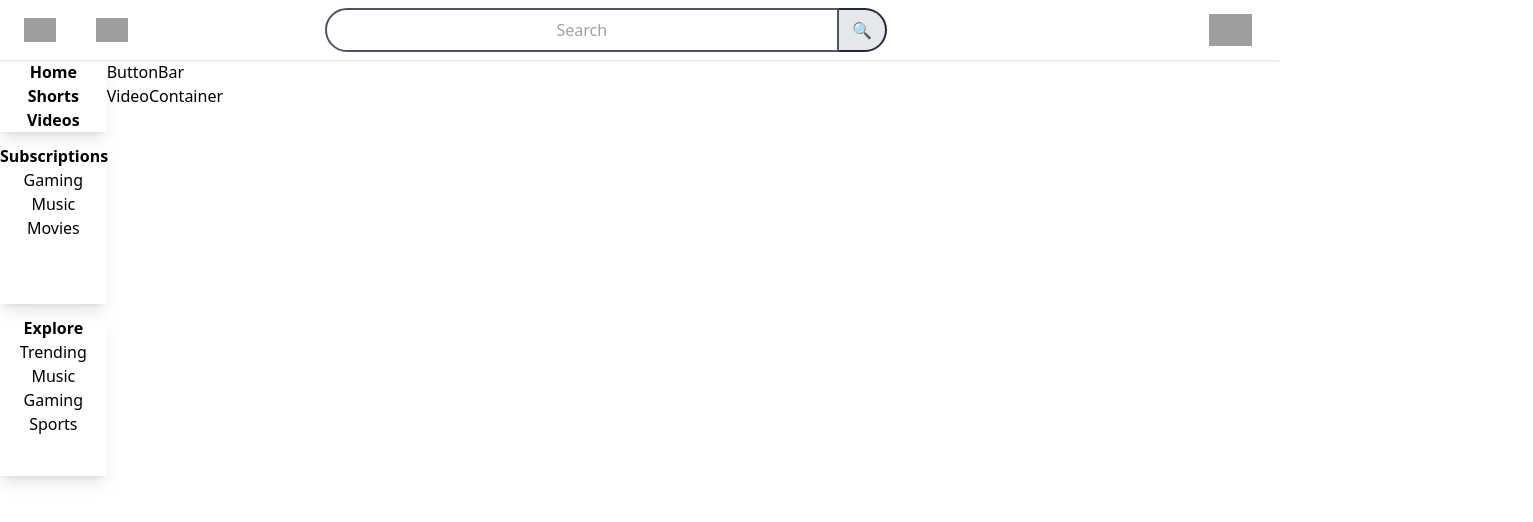
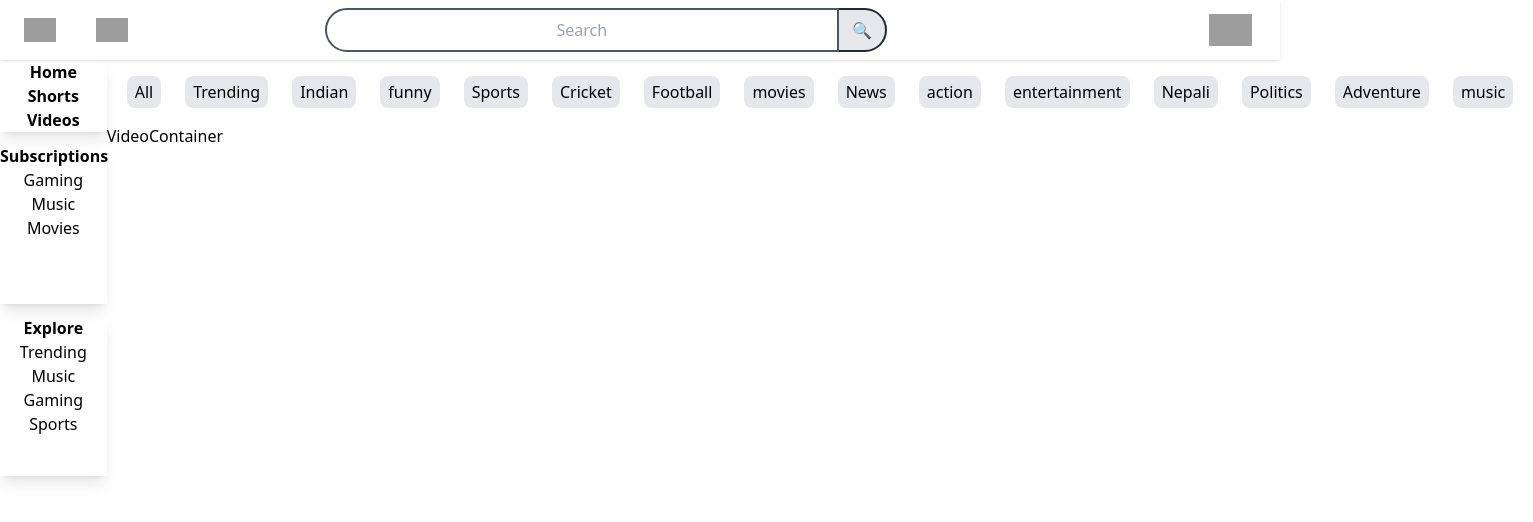
Before and after one commit to PrasantBhattarai17/Youtube-Got-aReact, a React (Create React App) app: page / in a window 1280 px wide. Shown: the top 522 px of the page, 1533 px wide, since content can reach past the window. Built offline with nearby package versions, Linux system fonts and the light colour scheme; grey boxes are pictures that could not be loaded.

Commit message:
ButtonsBar done in main container

```diff
--- a/src/components/ButtonBar.js
+++ b/src/components/ButtonBar.js
@@ -1,8 +1,13 @@
 import React from 'react';
+import Buttons from './Buttons';
 
 const ButtonBar = () => {
+  const titleList=["All","Trending","Indian","funny","Sports","Cricket","Football","movies","News","action","entertainment","Nepali","Politics","Adventure","music"];
   return (
-    <div>ButtonBar</div>
+    <div className='flex m-1 p-1  '>
+   { titleList.map((title)=>
+      <Buttons name={title}/>)}
+    </div>
   )
 }
 
--- /dev/null
+++ b/src/components/Buttons.js
@@ -0,0 +1,11 @@
+import React from 'react';
+
+const Buttons = ({name}) => {
+  return (
+    <div className='flex m-1 p-1'>
+        <button className='text-black bg-gray-200 h-8 mx-1 w-18 px-2 rounded-lg'>{name}</button>
+    </div>
+  )
+}
+
+export default Buttons;
--- a/src/components/Header.js
+++ b/src/components/Header.js
@@ -1,9 +1,8 @@
 import React from 'react';
-import { useDispatch, useSelector } from 'react-redux';
+import { useDispatch} from 'react-redux';
 import { toggleMenu } from '../utils/menuSlice';
 
 const Header = () => {
-    const showMenu=useSelector((store)=>store.menuslice);
     const dispatch=useDispatch();
     const handleToggleMenu=()=>{
      dispatch(toggleMenu());
--- a/src/components/MainContainer.js
+++ b/src/components/MainContainer.js
@@ -7,7 +7,6 @@ import { useSelector } from 'react-redux';
 
 const MainContainer = () => {
   const showMenu=useSelector((store)=>store.menu.isMenu);
-  console.log(showMenu);
   return (
   <div className='flex'>
     {(showMenu) && <Sidebar/>}
```
